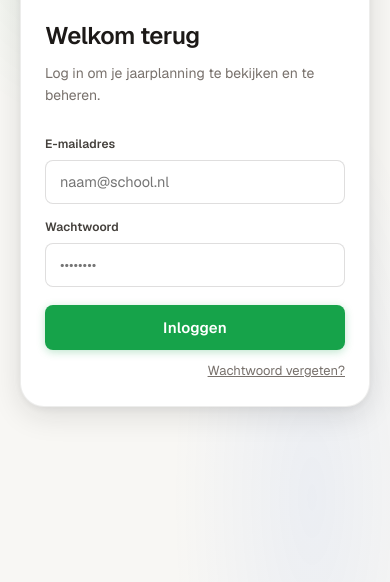
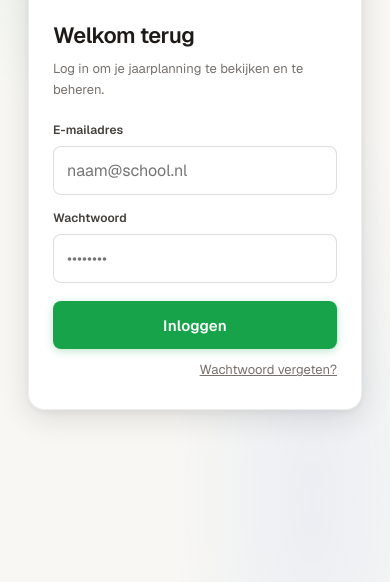
Before and after one commit to Mediawize/jaarplan, a website: page public/app.html in a window 390 px wide. Shown: the part 262-844 px from the top of the page. Drawn offline with nearby package versions, Linux system fonts and the light colour scheme; no server answers.

Commit message:
Add files via upload

```diff
--- a/public/app.html
+++ b/public/app.html
@@ -7,6 +7,7 @@
   <link rel="preconnect" href="https://fonts.googleapis.com">
   <link href="https://fonts.googleapis.com/css2?family=Geist:wght@300;400;500;600;700&family=Geist+Mono:wght@400;500&display=swap" rel="stylesheet">
   <link rel="stylesheet" href="/css/styles.css">
+  <link rel="stylesheet" href="/css/mobile-dashboard.css">
 </head>
 <body>
 
```
